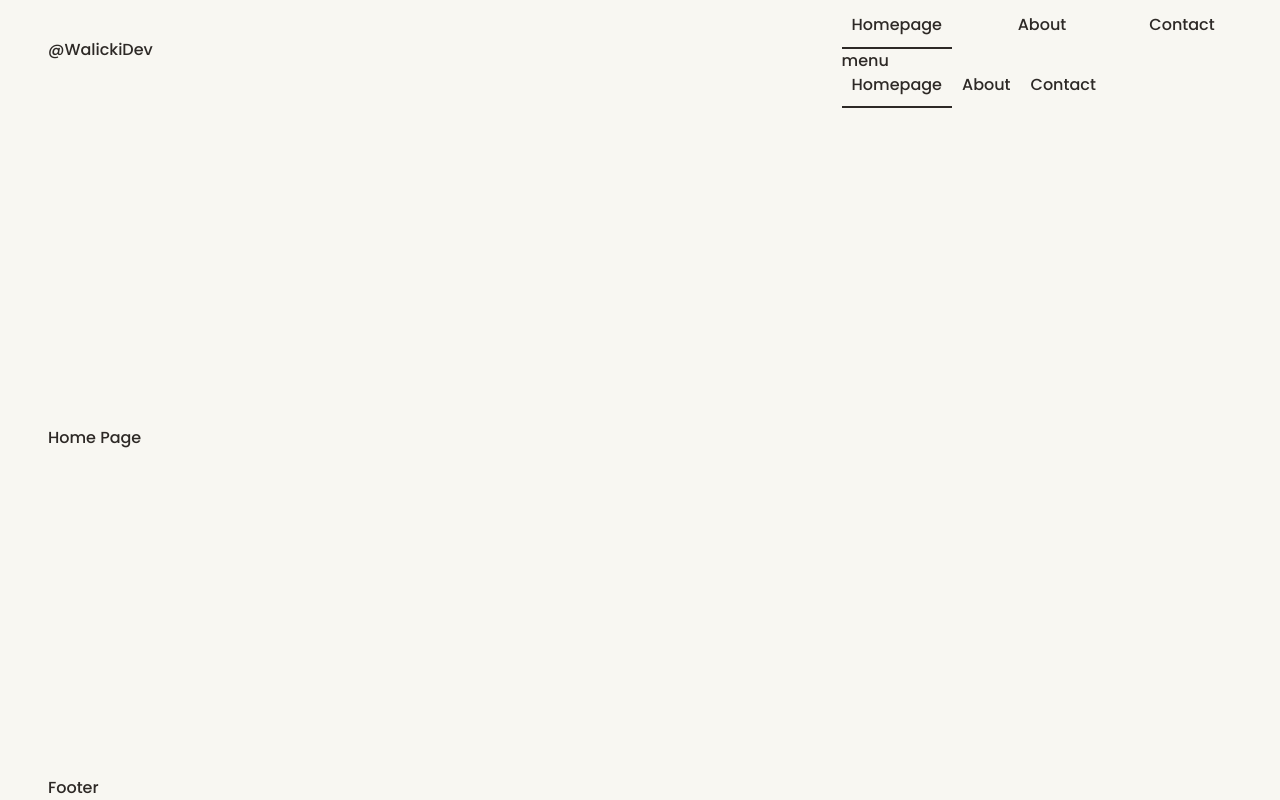
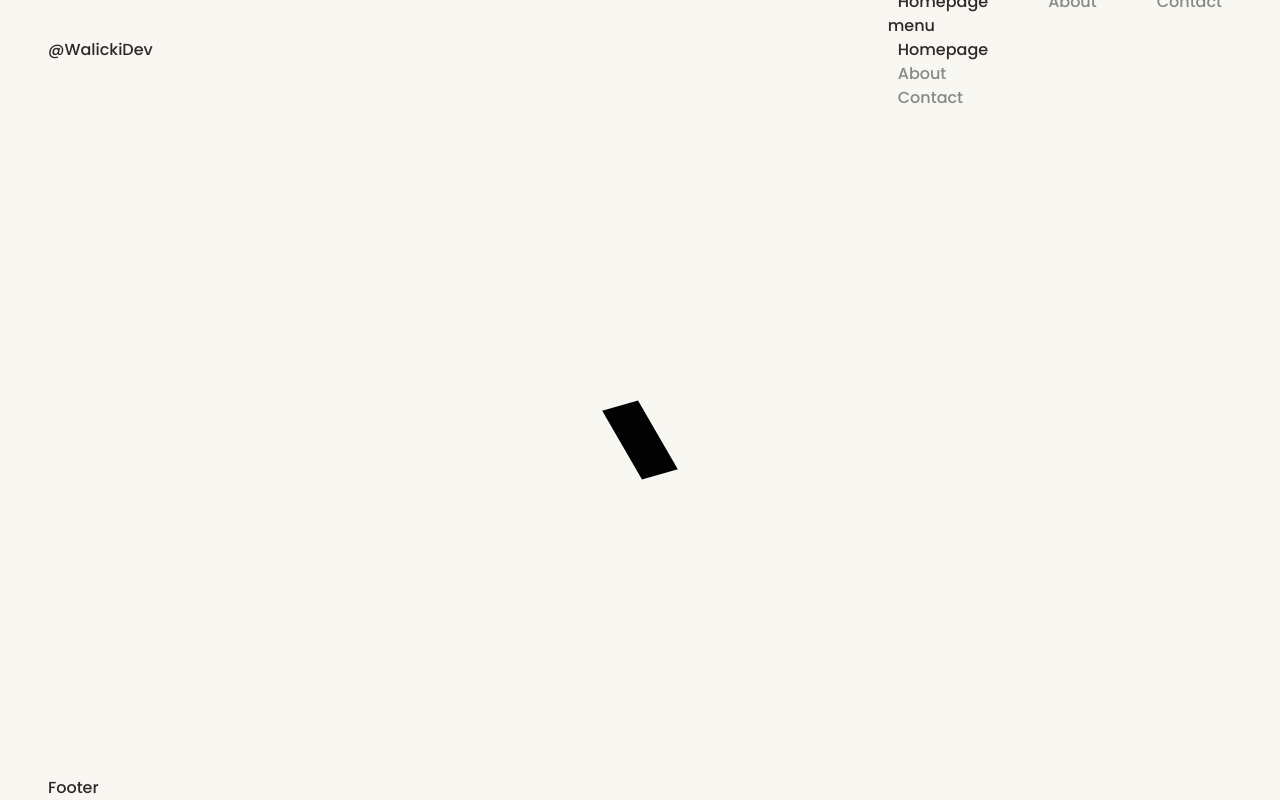
Before and after one commit to OmegaCreations/walicki-dev, a Next.js app: page / in a window 1280 px wide. Both pictures are taken after a click on the button "menu". Built offline with nearby package versions, Linux system fonts and the light colour scheme.

Commit message:
Navbar computer screen size

```diff
--- a/src/app/globals.css
+++ b/src/app/globals.css
@@ -5,6 +5,12 @@
 :root {
   --bg: #f8f7f2;
   --text: #2d2926;
+  --link: #888789;
+
+  /* Hero section */
+  --SIDE: 80px;
+  --HALF-SIDE: $SIDE/2;
+  --TWO-SIDE: $SIDE * 1.2;
 }
 
 @media (prefers-color-scheme: dark) {
--- a/src/app/page.tsx
+++ b/src/app/page.tsx
@@ -1,5 +1,11 @@
+import Hero from "@/components/hero/Hero";
+
 const Home = () => {
-  return <main>Home Page</main>;
+  return (
+    <main>
+      <Hero />
+    </main>
+  );
 };
 
 export default Home;
--- /dev/null
+++ b/src/components/hero/Hero.tsx
@@ -0,0 +1,25 @@
+import style from "./hero.module.css";
+
+// Hero
+const Hero: React.FC = () => {
+  return (
+    <div>
+      <div className={style.cube}>
+        <div className={(style.left, style.item)}></div>
+        <div className={(style.right, style.item)}></div>
+        <div className={(style.bottom, style.item)}></div>
+        <div className={(style.top, style.item)}></div>
+        <div className={(style.back, style.item)}></div>
+        <div className={(style.front, style.item)}></div>
+        <div className={(style.sphereOne, style.inner, style.item)}></div>
+        <div className={(style.sphereTwo, style.inner, style.item)}></div>
+        <div className={(style.sphereThree, style.inner, style.item)}></div>
+        <div className={(style.sphereFour, style.inner, style.item)}></div>
+        <div className={(style.sphereFive, style.inner, style.item)}></div>
+        <div className={(style.sphereSix, style.inner, style.item)}></div>
+      </div>
+    </div>
+  );
+};
+
+export default Hero;
--- /dev/null
+++ b/src/components/hero/hero.module.css
@@ -0,0 +1,87 @@
+.cube {
+  position: absolute;
+  margin: 0 auto;
+  left: 0;
+  right: 0;
+  top: 50%;
+  transform-style: preserve-3d;
+  transform: rotateX(-1deg) rotateY(-1deg) rotateZ(-1deg);
+  animation: rotate 4.5s infinite linear;
+  height: var(--SIDE);
+  width: var(--SIDE);
+}
+
+.cube .item {
+  background: rgba(0, 0, 0, 0.3);
+  height: var(--SIDE);
+  position: absolute;
+  width: var(--SIDE);
+  transform-style: preserve-3d;
+}
+
+.cube .inner {
+  background: none;
+  border: 1px dashed var(--text);
+  border-radius: 100%;
+}
+
+/* Sides */
+
+.cube .left {
+  transform: rotateY(-90deg) translateZ(var(--TWO-SIDE));
+}
+
+.cube .right {
+  transform: rotateY(-90deg) translateZ(-var(--TWO-SIDE));
+}
+
+.cube .top {
+  transform: rotateX(90deg) translateZ(var(--TWO-SIDE));
+}
+
+.cube .bottom {
+  transform: rotateX(90deg) translateZ(-var(--TWO-SIDE));
+}
+
+.cube .front {
+  transform: translateZ(var(--TWO-SIDE));
+}
+
+.cube .back {
+  transform: translateZ(-var(--TWO-SIDE));
+}
+
+/* Spheres */
+.cube .sphereOne {
+  transform: rotateX(0) translateZ(0);
+}
+
+.cube .sphereTwo {
+  transform: rotateY(-90deg) translateZ(0);
+}
+
+.cube .sphereThree {
+  transform: rotateY(45deg) rotateX(45deg) translateY(0);
+}
+
+.cube .sphereFive {
+  transform: rotateY(-45deg) rotateX(-45deg) translateY(0);
+}
+
+.cube .sphereSix {
+  transform: rotateY(-45deg) rotateX(45deg) translateY(0);
+}
+
+@keyframes rotate {
+  0% {
+    transform: rotateX(-1deg) rotateY(-1deg) rotateZ(-1deg);
+  }
+
+  50% {
+    transform: rotateX(180deg) rotateY(180deg) rotateZ(180deg);
+  }
+
+  100% {
+    transform: rotateX(360deg) rotateY(360deg) rotateZ(360deg);
+  }
+}
--- a/src/components/navbar/links/Links.tsx
+++ b/src/components/navbar/links/Links.tsx
@@ -27,14 +27,18 @@ const Links: React.FC = () => {
     <div className="container">
       <div className={styles.links}>
         {links.map((link) => (
-          <NavLink item={link} key={link.title} />
+          <div className={styles.linkItem} key={link.title}>
+            <NavLink item={link} />
+          </div>
         ))}{" "}
       </div>
       <button onClick={() => setOpen((prev) => !prev)}>menu</button>
       {open && (
         <div className="mobileLinks">
           {links.map((link) => (
-            <NavLink item={link} key={link.title} />
+            <div className={styles.linkItem} key={link.title}>
+              <NavLink item={link} />
+            </div>
           ))}
         </div>
       )}
--- a/src/components/navbar/links/links.module.css
+++ b/src/components/navbar/links/links.module.css
@@ -2,6 +2,21 @@
   display: flex;
   align-items: center;
   gap: 40px;
+}
+
+/* Single link styling */
+
+.linkItem {
+  transition: 0.2s;
+}
+
+.links:hover .linkItem {
+  opacity: 0.3;
+}
+
+.linkItem:hover {
+  opacity: 1 !important;
+  color: var(--text);
 }
 
 .logout {
--- a/src/components/navbar/links/navLink/navLink.module.css
+++ b/src/components/navbar/links/navLink/navLink.module.css
@@ -3,9 +3,13 @@
   padding: 10px;
   font-weight: 500;
   text-align: center;
-  border-bottom: 2px solid var(--bg);
+  color: var(--link);
+}
+
+.navlink:hover {
+  color: var(--text);
 }
 
 .active {
-  border-color: var(--text);
+  color: var(--text);
 }
```
